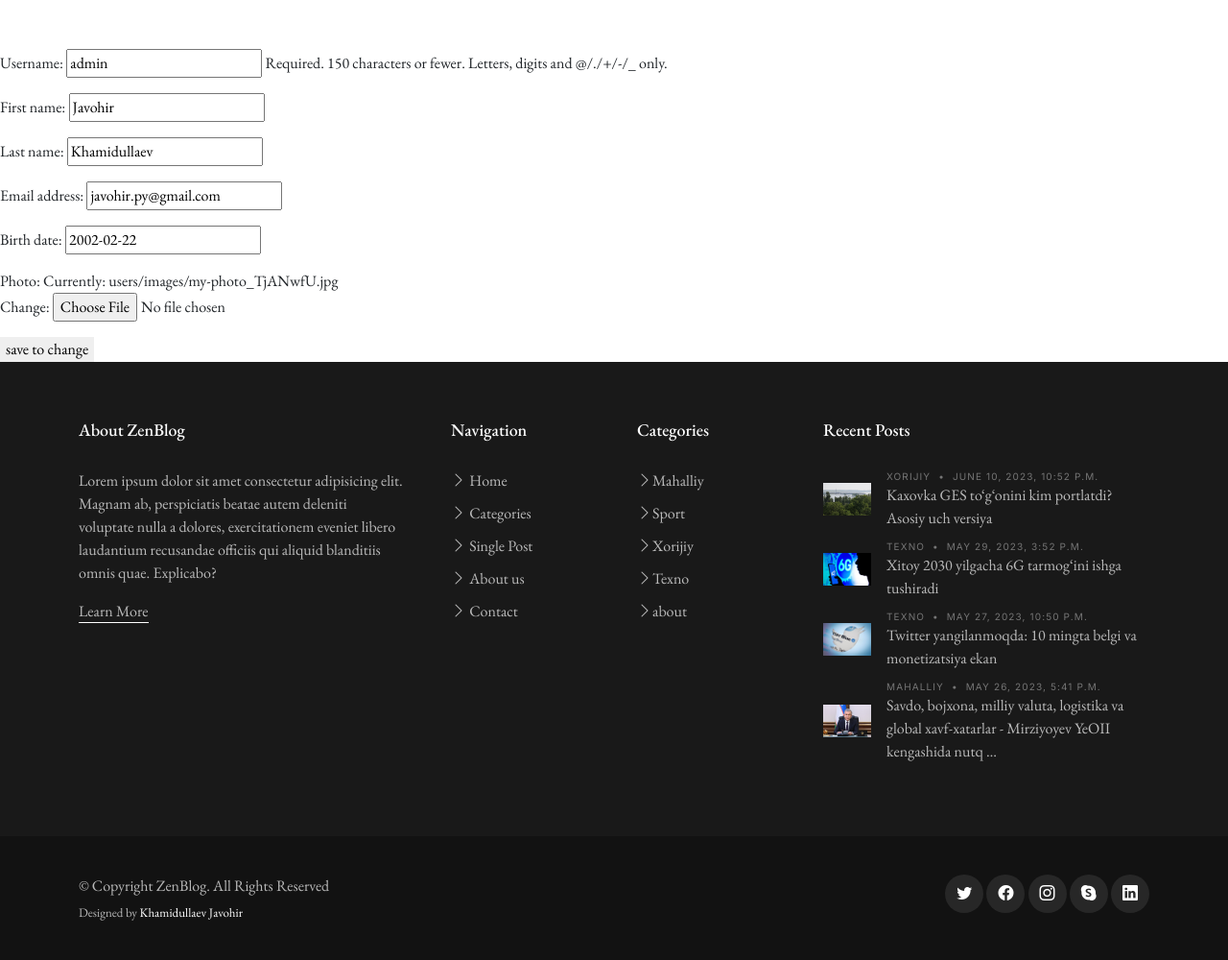
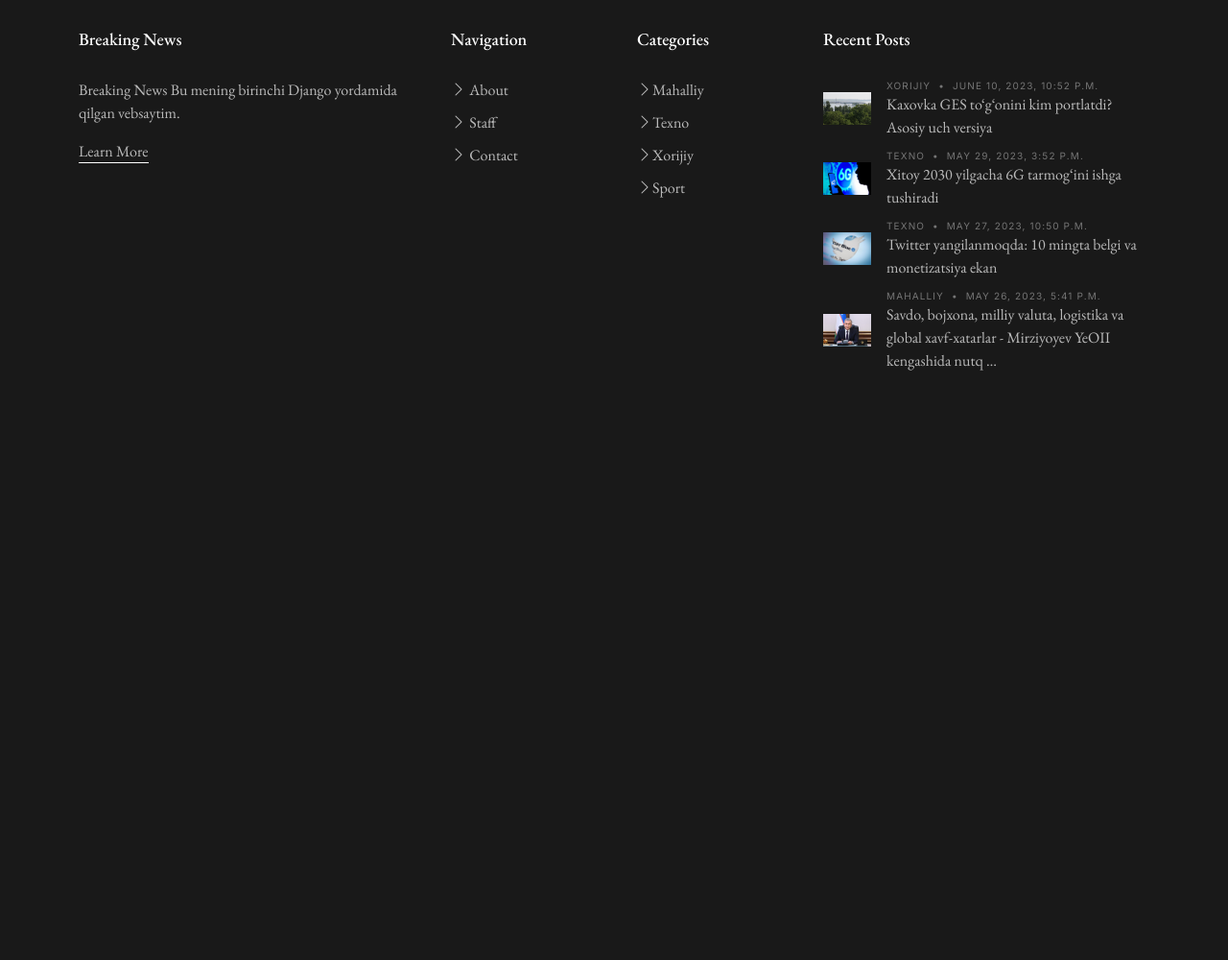
Before and after one commit to Javohir-dev/breaking-news, a Django app: page /edit-profile/ in a window 1280 px wide. Shown: the part 537-1537 px from the top of the page at 96% size. After the commit the page ends 923 px from the top, so only its background shows below. Run offline with Django 4.2, Linux system fonts and the light colour scheme; a user stored in the database is signed in; data comes from the database, SQL or seed files in the repository; both versions use the stored data as it was after the commit; some libraries are stand-ins or nearby versions; some web fonts are replaced.

Commit message:
change some template

```diff
--- a/templates/account/profile-edit.html
+++ b/templates/account/profile-edit.html
@@ -8,7 +8,7 @@
     <div class="row align-items-center">
       <div class="col-md-4 border-right">
         <div class="d-flex flex-column align-items-center text-center p-3 py-5">
-          <img class="rounded-circle mt-5" src="{{ profile.photo.url }}" width="90">
+          <img class="rounded-circle mt-5" src="https://rutensil.com/uploads/egiocMMHeJxW8ZDVer7lMv-xw7ReN-vH.jpeg" width="90">
           <span class="font-weight-bold">{{ user.first_name }} {{ user.last_name }}</span>
           <span class="text-black-50">{{ user.email }}</span>
           <span>{{ user.username }}</span>
@@ -32,9 +32,9 @@
             <div class="col-md-6 mt-4">
               <input type="text" name="last_name" class="form-control" placeholder="last name" value="{{ user.last_name }}" />
             </div>
-            <div class="col-md-6 mt-4">
+            {% comment %} <div class="col-md-6 mt-4">
               <input type="file" name="photo" class="form-control" id="id_image" />
-            </div>
+            </div> {% endcomment %}
             <div class="col-md-6 mt-4">
               <input type="text" name="birth_date" class="form-control" placeholder="Feb. 22, 2002" value="{{ profile.birth_date }}" />
             </div>
@@ -46,9 +46,5 @@
       </div>
     </div>
   </div>
-  <form method="post" enctype="multipart/form-data">{% csrf_token %}
-    {{ user_form.as_p }}
-    {{ profile_form.as_p }}
-    <button type="submit">save to change</button>
-  </form>
+
 {% endblock content %}
--- a/templates/news/base.html
+++ b/templates/news/base.html
@@ -65,10 +65,6 @@
               <li><a href="{% url 'sport_news_page' %}">Sport</a></li>
             </ul>
           </li>
-          {% comment %} <li><a href="{% url 'local_news_page' %}">Mahalliy</a></li>
-          <li><a href="{% url 'texno_news_page' %}">Texno</a></li>
-          <li><a href="{% url 'foreign_news_page' %}">Xorijiy</a></li>
-          <li><a href="{% url 'sport_news_page' %}">Sport</a></li> {% endcomment %}
           <li><a href="{% url 'about_page' %}">About</a></li>
           <li><a href="{% url 'staff_page' %}">Staff</a></li>
           <li><a href="{% url 'contact_page' %}">Contact</a></li>
@@ -115,16 +111,6 @@
           </div>
           <i class="bi bi-list mobile-nav-toggle" style="padding-left:30px"></i>
         </div>
-
-        {% comment %} <!-- ======= Search Form ======= -->
-        <div class="search-form-wrap js-search-form-wrap" style="margin-top: 11px;">
-          <form method="get" class="search-form">
-            <span class="icon bi-search"></span>
-            <input type="search" name="q" placeholder="Search" class="form-control" />
-            <button class="btn js-search-close"><span class=""></span></button>
-          </form>
-        </div><!-- End Search Form --> {% endcomment %}
-        <!-- ======= Search Form ======= -->
       </div>
 
     </div>
@@ -142,28 +128,41 @@
 
         <div class="row g-5">
           <div class="col-lg-4">
-            <h3 class="footer-heading">About ZenBlog</h3>
-            <p>Lorem ipsum dolor sit amet consectetur adipisicing elit. Magnam ab, perspiciatis beatae autem deleniti
-              voluptate nulla a dolores, exercitationem eveniet libero laudantium recusandae officiis qui aliquid
-              blanditiis omnis quae. Explicabo?</p>
-            <p><a href="about.html" class="footer-link-more">Learn More</a></p>
+            <h3 class="footer-heading">Breaking News</h3>
+            <p>Breaking News Bu mening birinchi Django yordamida qilgan vebsaytim.</p>
+            <p><a href="{% url 'about_page' %}" class="footer-link-more">Learn More</a></p>
           </div>
           <div class="col-6 col-lg-2">
             <h3 class="footer-heading">Navigation</h3>
             <ul class="footer-links list-unstyled">
-              <li><a href="{% url 'home_page' %}"><i class="bi bi-chevron-right"></i> Home</a></li>
-              <li><a href="category.html"><i class="bi bi-chevron-right"></i> Categories</a></li>
-              <li><a href="single-post.html"><i class="bi bi-chevron-right"></i> Single Post</a></li>
-              <li><a href="about.html"><i class="bi bi-chevron-right"></i> About us</a></li>
+              <li><a href="{% url 'about_page' %}"><i class="bi bi-chevron-right"></i> About</a></li>
+              <li><a href="{% url 'staff_page' %}"><i class="bi bi-chevron-right"></i> Staff</a></li>
               <li><a href="{% url 'contact_page' %}"><i class="bi bi-chevron-right"></i> Contact</a></li>
             </ul>
           </div>
           <div class="col-6 col-lg-2">
             <h3 class="footer-heading">Categories</h3>
             <ul class="footer-links list-unstyled">
-              {% for category in categories %}
-                <li><a href="category.html"><i class="bi bi-chevron-right"></i>{{ category.name }}</a></li>
-              {% endfor %}
+              <li>
+                <a href="{% url 'local_news_page' %}">
+                  <i class="bi bi-chevron-right"></i>Mahalliy
+                </a>
+              </li>
+              <li>
+                <a href="{% url 'texno_news_page' %}">
+                  <i class="bi bi-chevron-right"></i>Texno
+                </a>
+              </li>
+              <li>
+                <a href="{% url 'foreign_news_page' %}">
+                  <i class="bi bi-chevron-right"></i>Xorijiy
+                </a>
+              </li>
+              <li>
+                <a href="{% url 'sport_news_page' %}">
+                  <i class="bi bi-chevron-right"></i>Sport
+                </a>
+              </li>
             </ul>
           </div>
 
@@ -191,37 +190,6 @@
       </div>
     </div>
 
-    <div class="footer-legal">
-      <div class="container">
-
-        <div class="row justify-content-between">
-          <div class="col-md-6 text-center text-md-start mb-3 mb-md-0">
-            <div class="copyright">
-              © Copyright <strong><span>ZenBlog</span></strong>. All Rights Reserved
-            </div>
-
-            <div class="credits">
-              Designed by <a href="https://github.com/Javohir-dev">Khamidullaev Javohir</a>
-            </div>
-
-          </div>
-
-          <div class="col-md-6">
-            <div class="social-links mb-3 mb-lg-0 text-center text-md-end">
-              <a href="#" class="twitter"><i class="bi bi-twitter"></i></a>
-              <a href="#" class="facebook"><i class="bi bi-facebook"></i></a>
-              <a href="#" class="instagram"><i class="bi bi-instagram"></i></a>
-              <a href="#" class="google-plus"><i class="bi bi-skype"></i></a>
-              <a href="#" class="linkedin"><i class="bi bi-linkedin"></i></a>
-            </div>
-
-          </div>
-
-        </div>
-
-      </div>
-    </div>
-
   </footer>
 
   <a href="#" class="scroll-top d-flex align-items-center justify-content-center">
--- a/templates/registration/password_change_form.html
+++ b/templates/registration/password_change_form.html
@@ -18,7 +18,7 @@
                 </div>
                 <form method="post" name="signin" class="form">{% csrf_token %}
                     <div class="input-control">
-                        <label for="old_password" class="input-label" hidden>OLd password</label>
+                        <label for="old_password" class="input-label" hidden>Old password</label>
                         <input type="password" name="old_password" id="old_password" class="input-field"
                             placeholder="Old password">
                     </div>
@@ -33,8 +33,8 @@
                             placeholder="New password confirmation">
                     </div>
                     <div class="input-control">
-                        <a href="#!" type="submit" name="submit" class="input-submit login-bg-gray my-2 text-center">
-                            Sign In
+                        <a href="{% url 'logout_page' %}" type="submit" name="submit" class="input-submit login-bg-gray my-2 text-center">
+                            Sign Out
                         </a>
                         <button type="submit" name="submit" class="input-submit login-bg-blue">Sent</button>
                     </div>
--- a/templates/registration/profile.html
+++ b/templates/registration/profile.html
@@ -8,7 +8,8 @@
     <div class="row align-items-center">
       <div class="col-md-4 border-right">
         <div class="d-flex flex-column align-items-center text-center p-3 py-5">
-          <img class="rounded-circle mt-5" src="{{ profile.photo.url }}" width="90">
+          {% comment %} <img class="rounded-circle mt-5" src="{{ profile.photo.url }}" width="90"> {% endcomment %}
+          <img class="rounded-circle mt-5" src="https://rutensil.com/uploads/egiocMMHeJxW8ZDVer7lMv-xw7ReN-vH.jpeg" width="90">
           <span class="font-weight-bold">{{ user.first_name }} {{ user.last_name }}</span>
           <span class="text-black-50">{{ user.email }}</span>
           <span>{{ user.username }}</span>
```
Also changed, not shown: templates/account/register.html (+2 -6 lines), templates/news/home.html (+5 -19 lines), templates/news/single-post.html (+5 -5 lines), db.sqlite3.
